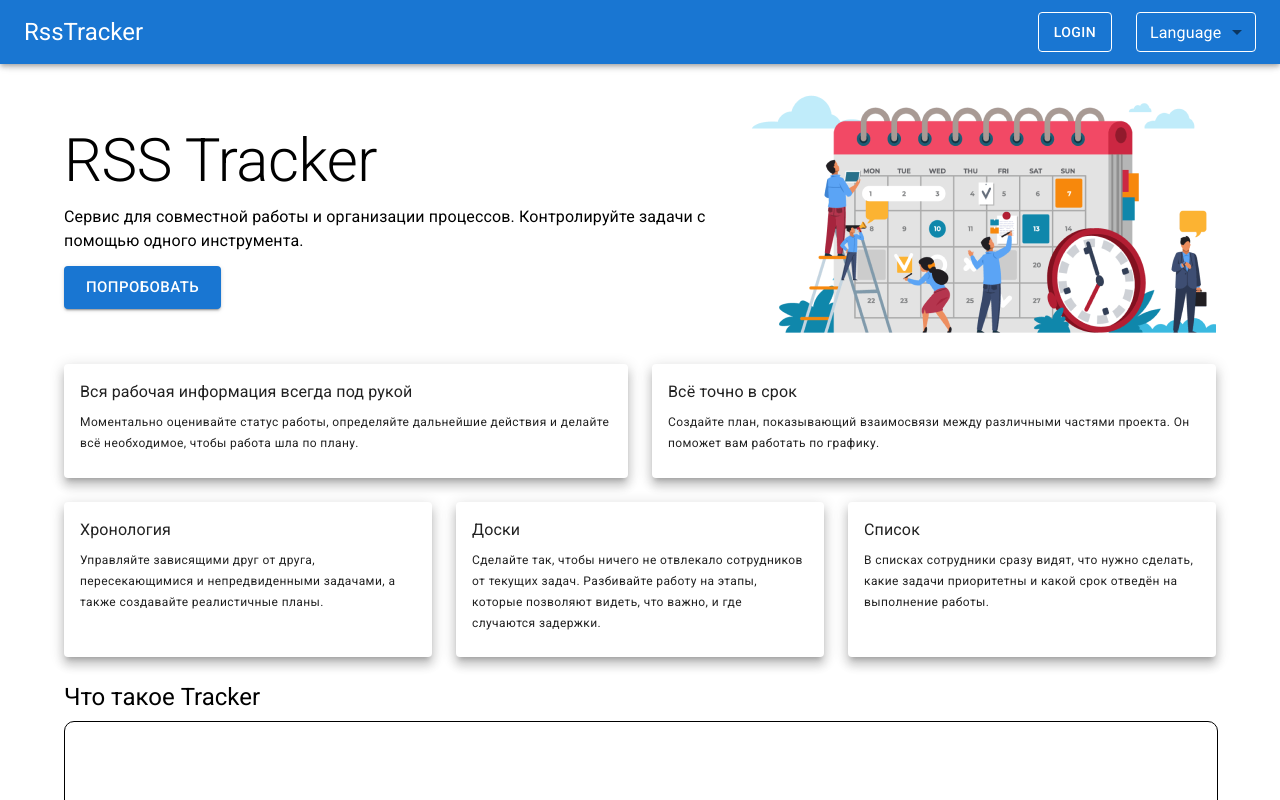
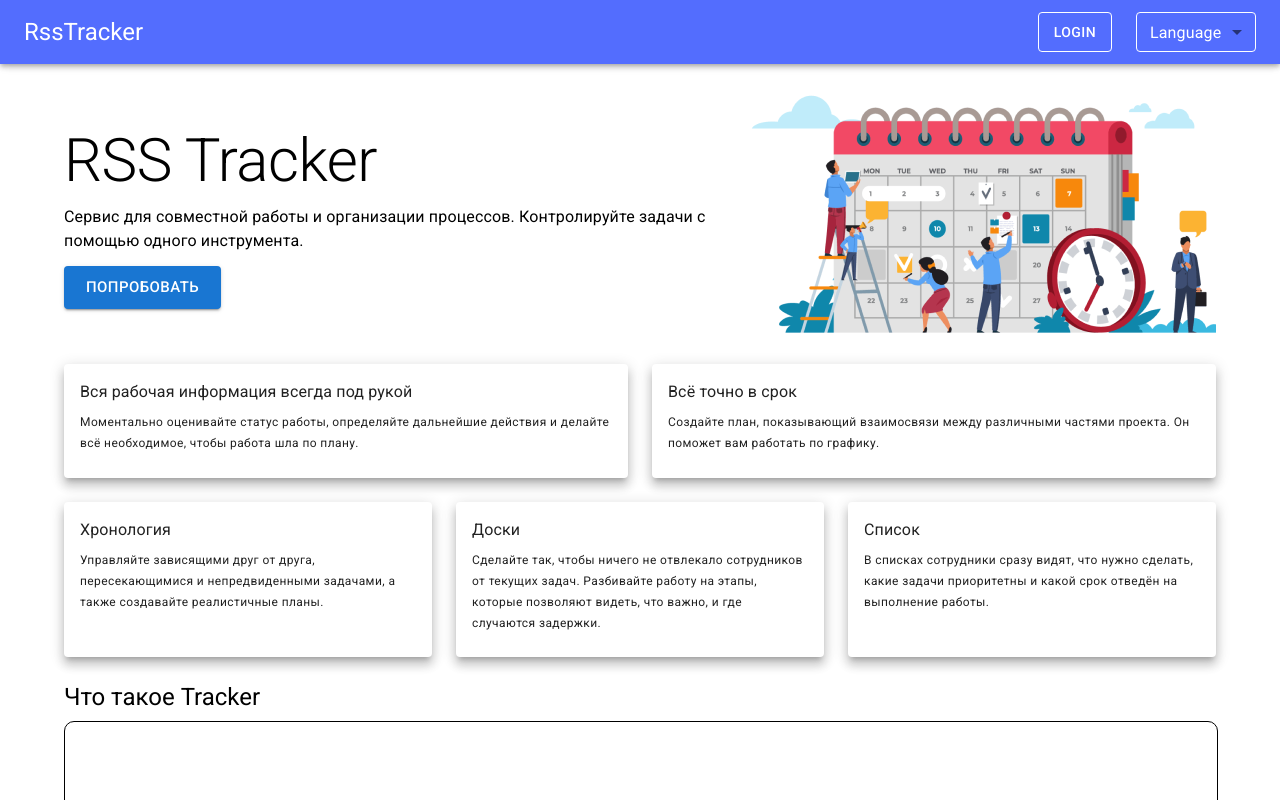
Before and after one commit to wayjewish/project-management-app, a React app: page / in a window 1280 px wide. Shown: the top 800 px of the page. Built offline with nearby package versions, Linux system fonts and the light colour scheme.

Commit message:
fix: fixed style in burger items

```diff
--- a/src/components/header/Header.styled.ts
+++ b/src/components/header/Header.styled.ts
@@ -1,12 +1,12 @@
 import { styled } from '@mui/material/styles';
 import { indigo } from '@mui/material/colors';
-import { Box, FormControl } from '@mui/material';
+import { AppBar, Box, FormControl } from '@mui/material';
 
-export const Header = styled('header')({
-  width: '100%',
-  height: '100%',
+export const Header = styled(AppBar)({
   background: `${indigo['A200']}`,
+  position: 'sticky',
 });
+
 export const Wrap = styled(Box)({
     display: 'flex',
     flexDirection:'row',
@@ -38,4 +38,10 @@ export const FormSelect = styled(FormControl)({
 export const BurgerBox = styled(Box)({
     flexGrow: '1',
     justifyContent: 'flex-end' ,
+
 })
+
+export const ItemBurger = styled(Box)({
+    display: 'flex',
+    width: '100%',
+})
--- a/src/components/header/Header.tsx
+++ b/src/components/header/Header.tsx
@@ -1,10 +1,9 @@
 import React from 'react';
 import Typography from '@mui/material/Typography';
 import Button from '@mui/material/Button';
-import { BurgerBox, FormSelect, Wrap } from './Header.styled';
+import { BurgerBox, FormSelect, Header, ItemBurger } from './Header.styled';
 import { indigo } from '@mui/material/colors';
 import {
-  AppBar,
   Box,
   Container,
   IconButton,
@@ -16,8 +15,6 @@ import {
   Toolbar,
 } from '@mui/material';
 import MenuIcon from '@mui/icons-material/Menu';
-
-const pages = ['Products', 'Pricing', 'Blog'];
 
 function HeaderComponent() {
   const [lang, setLang] = React.useState('');
@@ -33,7 +30,7 @@ function HeaderComponent() {
     setAnchorElNav(null);
   };
   return (
-    <AppBar position="sticky">
+    <Header position="sticky" sx={{ bgcolor: `${indigo['A200']}` }}>
       <Container maxWidth="xl">
         <Toolbar disableGutters>
           <Typography component="h1" variant="h5" color={'white'}>
@@ -67,6 +64,7 @@ function HeaderComponent() {
                 display: { xs: 'block', md: 'none' },
               }}
             >
+              <MenuItem>
                 <Button
                   size="medium"
                   color="inherit"
@@ -79,6 +77,8 @@ function HeaderComponent() {
                 >
                   Login
                 </Button>
+              </MenuItem>
+              <MenuItem>
                 <FormSelect size="small">
                   <InputLabel
                     id="demo-simple-select-label"
@@ -102,6 +102,7 @@ function HeaderComponent() {
                     </MenuItem>
                   </Select>
                 </FormSelect>
+              </MenuItem>
             </Menu>
           </BurgerBox>
           <Box
@@ -136,7 +137,7 @@ function HeaderComponent() {
           </Box>
         </Toolbar>
       </Container>
-    </AppBar>
+    </Header>
   );
 }
 
```
Lines whose indentation alone changed are shown as unchanged.
